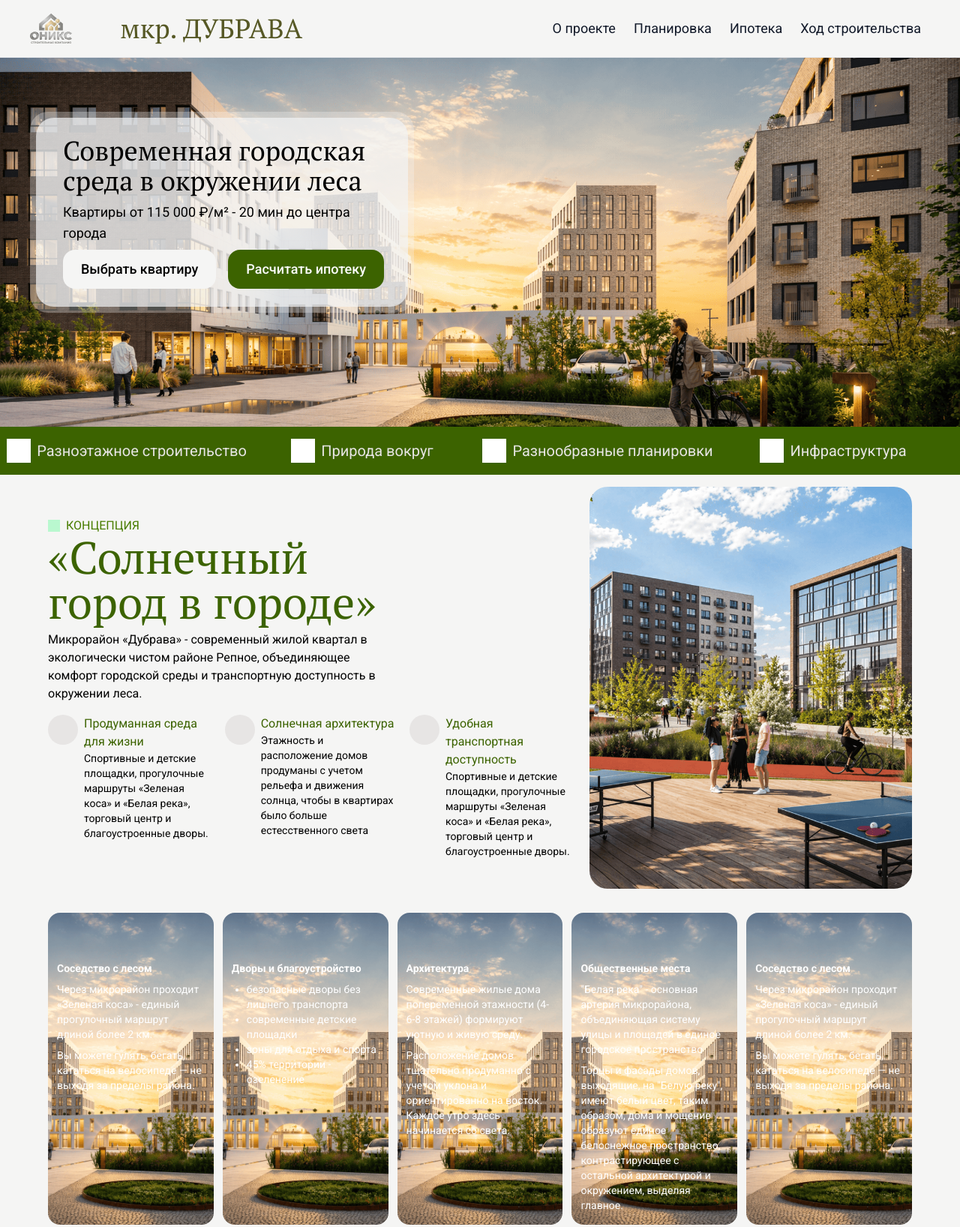
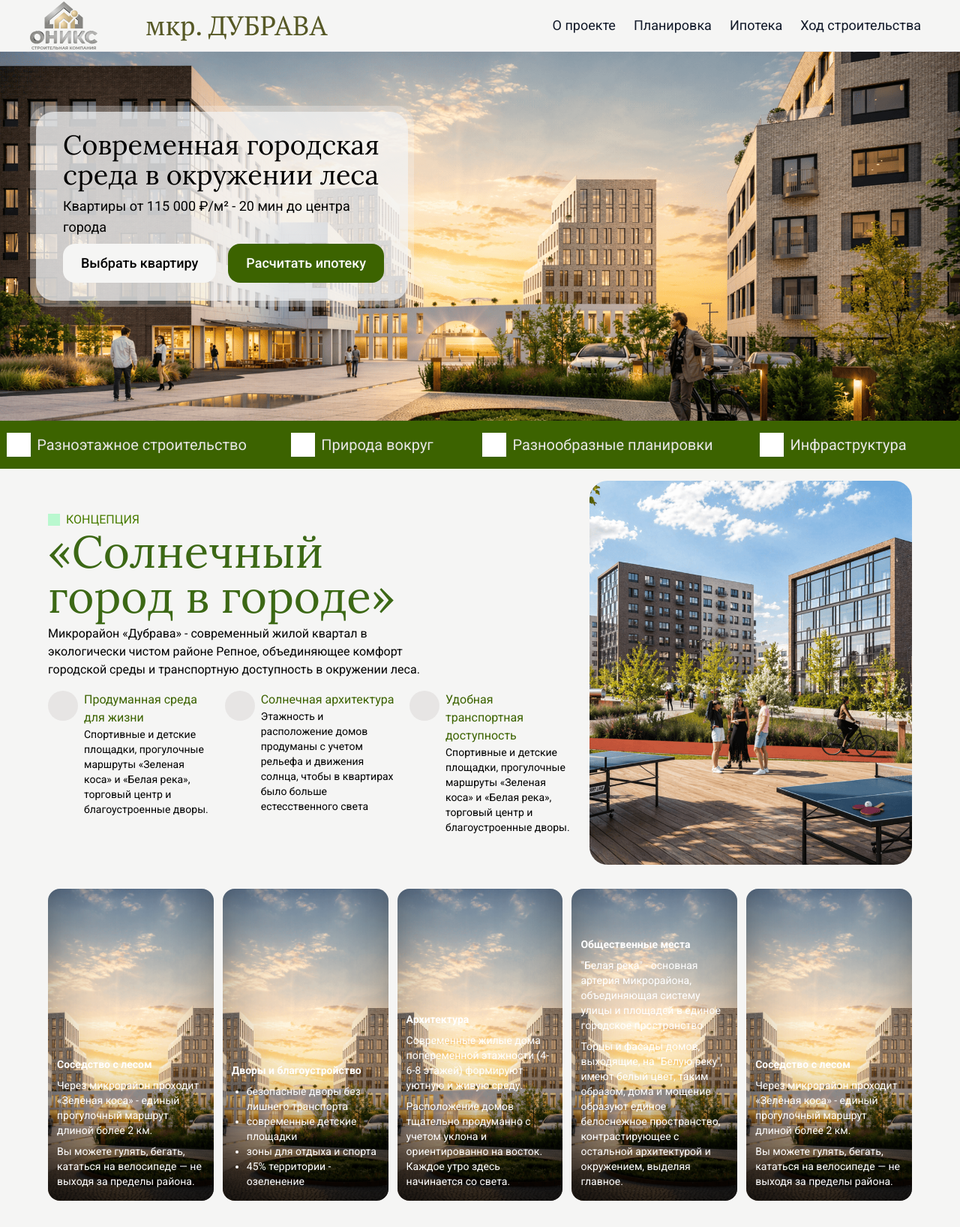
Before and after one commit to Crioc0/onix, a website built with Vite: page index.html in a window 1280 px wide. Shown: the top 1636 px of the page at 75% size. Built offline with nearby package versions, Linux system fonts and the light colour scheme.

Commit message:
Добавил стили, шрифты, подключил шрифт lora

```diff
--- a/index.html
+++ b/index.html
@@ -4,6 +4,7 @@
     <meta charset="UTF-8"/>
     <link rel="icon" type="image/svg+xml" href="/favicon.svg"/>
     <meta name="viewport" content="width=device-width, initial-scale=1.0"/>
+    <link href="https://fonts.googleapis.com/css2?family=Lora:wght@400;500;600;700&display=swap" rel="stylesheet">
 
     <link href="/src/style.css" rel="stylesheet">
 
@@ -11,13 +12,13 @@
     <title>onix</title>
 </head>
 <body class="font-sans bg-stone-100 ">
-<header class="p-4  sm:px-10 sticky top-0 left-0 w-full z-50 bg-stone-100 backdrop-blur-sm border-b border-gray-200">
+<header class="px-4 py-0.5 sm:px-10 sticky top-0 left-0 w-full z-50 bg-stone-100 backdrop-blur-sm border-b border-gray-200">
     <nav class=" border-gray-200 dark:bg-gray-900">
         <div class="max-w-7xl flex flex-wrap items-center justify-between mx-auto ">
 
             <div class="flex gap-2 md:gap-16 items-center">
                 <a href="#" class="flex items-center space-x-3">
-                    <img src="./src/assets/logo-oniks.svg" class="max-h-10" alt="Оникс">
+                    <img src="./src/assets/logo-oniks.svg" class="max-h-16" alt="Оникс">
                 </a>
                 <span class="text-2xl md:text-4xl text-olive-600 font-serif">мкр. ДУБРАВА</span>
             </div>
@@ -62,7 +63,7 @@
         <div class="max-w-7xl mx-auto">
             <div class="p-2 max-w-lg bg-gray-100/30 rounded-3xl">
                 <div class="py-6 px-9 bg-gray-100/70 rounded-3xl">
-                    <h1 class="text-4xl mb-2 font-serif">Современная городская среда в окружении леса</h1>
+                    <h1 class="text-4xl mb-2 font-lora">Современная городская среда в окружении леса</h1>
                     <p class="text-lg mb-2">Квартиры от 115 000 ₽/м² - 20 мин до центра города</p>
                     <div class="flex flex-col sm:flex-row gap-4">
                         <a href="#conception"
@@ -107,8 +108,8 @@
                         <div class="w-4 h-4 bg-green-200"></div>
                         <p class="text-lime-700">КОНЦЕПЦИЯ</p>
                     </div>
-                    <div class="max-w-md mb-4">
-                        <h2 class="text-lime-800 text-6xl mb-2 font-serif">«Солнечный<br> город в городе»</h2>
+                    <div class="max-w-lg mb-4">
+                        <h2 class="text-title-green text-6xl mb-2 font-lora">«Солнечный<br> город в&#160городе»</h2>
                         <p>Микрорайон «Дубрава» - современный жилой квартал в экологически чистом районе Репное,
                             объединяющее комфорт городской среды и транспортную доступность в окружении леса.</p>
                     </div>
@@ -148,13 +149,13 @@
             </div>
 
             <div class="grid grid-cols-1 sm:grid-cols-2 lg:grid-cols-5 place-items-stretch lg:place-items-stretch gap-3 text-sm text-white mt-4">
-                <article class="bg-[url('/hero.png')] bg-cover bg-center px-3 pb-4 rounded-2xl pt-16 min-h-60">
+                <article class="bg-[url('/hero.png')] bg-cover bg-center px-3 pb-4 rounded-2xl pt-16 flex flex-col justify-end min-h-60 inner-shadow">
                     <h3 class="mb-2 font-bold">Соседство с лесом</h3>
-                    <p class="mb-2">Через микрорайон проходит «Зеленая коса» - единый прогулочный маршрут длиной более 2
+                    <p class="mb-2 text-sm">Через микрорайон проходит «Зеленая коса» - единый прогулочный маршрут длиной более 2
                         км.</p>
                     <p>Вы можете гулять, бегать, кататься на велосипеде — не выходя за пределы района.</p>
                 </article>
-                <article class="bg-[url('/hero.png')] bg-cover bg-center px-3 pb-4 rounded-2xl pt-16 min-h-60">
+                <article class="bg-[url('/hero.png')] bg-cover bg-center px-3 pb-4 rounded-2xl pt-16 flex flex-col justify-end min-h-60 inner-shadow">
                     <h3 class="mb-2 font-bold whitespace-normal">Дворы и благоустройство</h3>
                     <ul class="list-disc pl-5">
                         <li>безопасные дворы без лишнего транспорта</li>
@@ -163,26 +164,26 @@
                         <li>45% территории - озеленение</li>
                     </ul>
                 </article>
-                <article class="bg-[url('/hero.png')] bg-cover bg-center px-3 pb-4 rounded-2xl pt-16 min-h-60">
+                <article class="bg-[url('/hero.png')] bg-cover bg-center px-3 pb-4 rounded-2xl pt-16 flex flex-col justify-end min-h-60 inner-shadow">
                     <h3 class="mb-2 font-bold">Архитектура</h3>
-                    <p class="mb-2">Современные жилые дома попеременной этажности (4-6-8 этажей) формируют уютную и
+                    <p class="mb-2 text-sm">Современные жилые дома попеременной этажности (4-6-8 этажей) формируют уютную и
                         живую среду.</p>
                     <p>Расположение домов тщательно продуманно с учетом уклона и ориентированно на восток. Каждое утро
                         здесь начинается со света.</p>
                 </article>
-                <article class="bg-[url('/hero.png')] bg-cover bg-center px-3 pb-4 rounded-2xl pt-16 min-h-60">
+                <article class="bg-[url('/hero.png')] bg-cover bg-center px-3 pb-4 rounded-2xl pt-16 flex flex-col justify-end min-h-60 inner-shadow">
                     <h3 class="mb-2 font-bold">Общественные места</h3>
-                    <p class="mb-2">"Белая река" - основная артерия микрорайона, объединяющая систему улицы и площадей в
+                    <p class="mb-2 text-sm">"Белая река" - основная артерия микрорайона, объединяющая систему улицы и площадей в
                         единое городское пространство</p>
-                    <p>Торцы и фасады домов, выходящие, на "Белую реку", имеют белый цвет, таким образом, дома и мощение
+                    <p class="text-sm">Торцы и фасады домов, выходящие, на "Белую реку", имеют белый цвет, таким образом, дома и мощение
                         образуют единое белоснежное пространство, контрастирующее с остальной архитектурой и окружением,
                         выделяя главное.</p>
                 </article>
-                <article class="bg-[url('/hero.png')] bg-cover bg-center px-3 pb-4 rounded-2xl pt-16 min-h-60">
+                <article class="bg-[url('/hero.png')] bg-cover bg-center px-3 pb-4 rounded-2xl pt-16 flex flex-col justify-end min-h-60 inner-shadow">
                     <h3 class="mb-2 font-bold">Соседство с лесом</h3>
-                    <p class="mb-2">Через микрорайон проходит «Зеленая коса» - единый прогулочный маршрут длиной более 2
+                    <p class="mb-2 text-sm">Через микрорайон проходит «Зеленая коса» - единый прогулочный маршрут длиной более 2
                         км.</p>
-                    <p>Вы можете гулять, бегать, кататься на велосипеде — не выходя за пределы района.</p>
+                    <p class="text-sm">Вы можете гулять, бегать, кататься на велосипеде — не выходя за пределы района.</p>
                 </article>
             </div>
         </div>
@@ -191,7 +192,7 @@
     <section id="construction" class="mt-10 px-4">
         <div class="max-w-4xl mx-auto">
             <div class="flex flex-col items-center justify-between mb-4 text-center">
-                <h2 class="text-lime-800 max-w-2xl text-4xl md:text-6xl mb-2 leading-tight">Выбирайте квартиру под свой
+                <h2 class="text-title-green font-lora max-w-2xl text-4xl md:text-6xl mb-2 leading-tight ">Выбирайте квартиру под свой
                     стиль жизни</h2>
                 <p class="text-lg text-center">Мы создали пространства, где комфорт, природа и современные решения
                     формируют идеальные условия для жизни вашей семьи</p>
@@ -236,14 +237,14 @@
     </section>
     <section id="calculator" class="mt-20 px-2 bg-[url('/hero.png')] bg-cover py-12 sm:py-16 md:py-24">
         <div class="py-4 sm:py-6 max-w-3xl lg:max-w-6xl w-full mx-auto px-4 sm:px-6 md:px-10 bg-stone-100 rounded-xl">
-            <h2 class="text-lime-800 text-center text-3xl sm:text-4xl md:text-5xl mb-2">Ипотечный калькулятор</h2>
+            <h2 class="text-title-green font-lora text-center text-3xl sm:text-4xl md:text-5xl mb-2">Ипотечный калькулятор</h2>
             <p class="text-lime-800 text-center mb-6 sm:mb-8 text-sm sm:text-base">Рассчитайте комфортный платеж по
                 ипотеке на вашу будущую
                 квартиру</p>
 
             <div class="flex gap-6 md:gap-8 flex-wrap justify-center">
                 <div class="flex-1 min-w-70">
-                    <div class="flex flex-col sm:flex-col gap-4 mb-8">
+                    <div class="flex flex-col sm:flex-row gap-4 mb-8">
                         <button
                                 class="text-white bg-lime-800 hover:bg-lime-700 focus:ring-4 focus:outline-none focus:ring-primary-300 font-medium rounded-2xl text-base sm:text-lg px-4 sm:px-6 py-2 min-w-45 sm:min-w-64 lg:min-w">
                             Льготная - 5,9%
@@ -340,7 +341,7 @@
     </section>
     <section id="construction_progress" class="px-2 mt-20">
         <div class="max-w-6xl mx-auto text-center">
-            <h2 class="text-lime-800 text-3xl sm:text-4xl md:text-5xl mb-4">Ход строительства</h2>
+            <h2 class="text-title-green font-lora text-3xl sm:text-4xl md:text-5xl mb-4">Ход строительства</h2>
             <p class="text-lime-800 mb-6 sm:mb-8 text-lg sm:text-base">Строительство ведется по графику</p>
             <div class="flex flex-col lg:flex-row gap-4 mb-10">
                 <article class="flex-1 relative border border-gray-300 rounded p-3">
@@ -370,7 +371,7 @@
     <section id="contacts" class="mt-20 bg-[url('/conception-main.png')]  bg-cover bg-no-repeat px-2  py-12 sm:py-16 md:py-24">
         <div class="max-w-6xl mx-auto flex flex-col md:flex-row justify-between items-center gap-4">
             <div class="bg-stone-200 p-8 rounded-xl">
-                <h3 class="text-3xl mb-2">Свяжитесь с нами<br> удобным образом</h3>
+                <h3 class="text-3xl font-lora mb-2">Свяжитесь с нами<br> удобным образом</h3>
                 <div class="bg-stone-100 p-4 rounded-xl flex flex-col gap-2">
                     <div class="flex gap-2 items-center">
                         <span class="w-8 h-8 rounded-full bg-stone-400"></span>
@@ -410,7 +411,7 @@
                 </div>
             </div>
             <div class="bg-stone-200 p-8 rounded-xl">
-                <h3 class="text-3xl mb-2">Подберем квартиру <br> под ваш запрос</h3>
+                <h3 class="text-3xl mb-2 font-lora">Подберем квартиру <br> под ваш запрос</h3>
                 <form action="">
                     <label for="phone-input" class="hidden">Телефонный номер</label>
                     <div class="relative mb-2">
```
Also changed, not shown: src/style.css (+7 -0 lines), src/assets/icons/1.svg (added), src/assets/icons/10.svg (added), src/assets/icons/11.svg (added), src/assets/icons/12.svg (added), src/assets/icons/13.svg (added), src/assets/icons/14.svg (added), src/assets/icons/2.svg (added), src/assets/icons/3.svg (added), src/assets/icons/4.svg (added), src/assets/icons/5.svg (added), src/assets/icons/6.svg (added), src/assets/icons/7.svg (added), src/assets/icons/8.svg (added), 1 more files.
